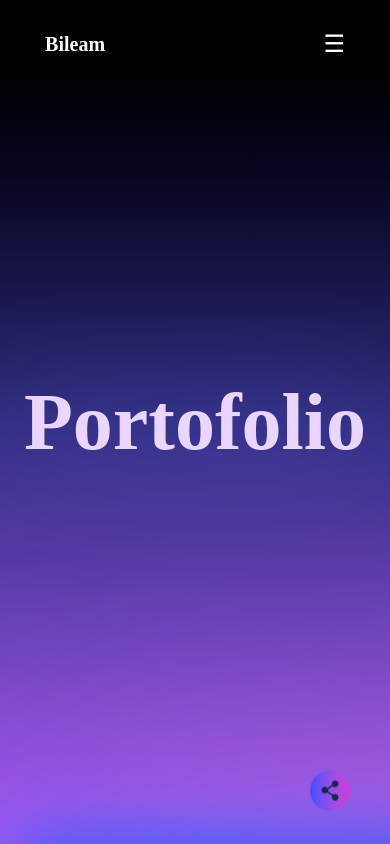
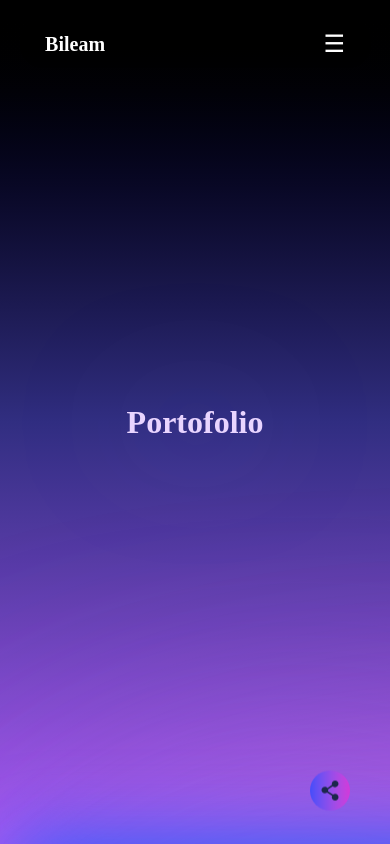
Before and after one commit to bileam/FORTOPOLIO_BILEAM, a React (Vite) app: page / in a window 390 px wide. Shown: the top 844 px of the page. Built offline with nearby package versions, Linux system fonts and the light colour scheme.

Commit message:
update ui again

```diff
--- a/src/Pages/Opening.jsx
+++ b/src/Pages/Opening.jsx
@@ -17,7 +17,7 @@ const Opening = () => {
       <h1
         data-aos="fade-up"
         className="
-    text-[5rem]   md:text-[6rem] font-extrabold
+    text-[2rem]   md:text-[6rem] font-extrabold
     text-[#e9d5ff]
     drop-shadow-[0_0_30px_rgba(168,85,247,0.8)]
     drop-shadow-[0_0_60px_rgba(99,102,241,0.6)]
```
